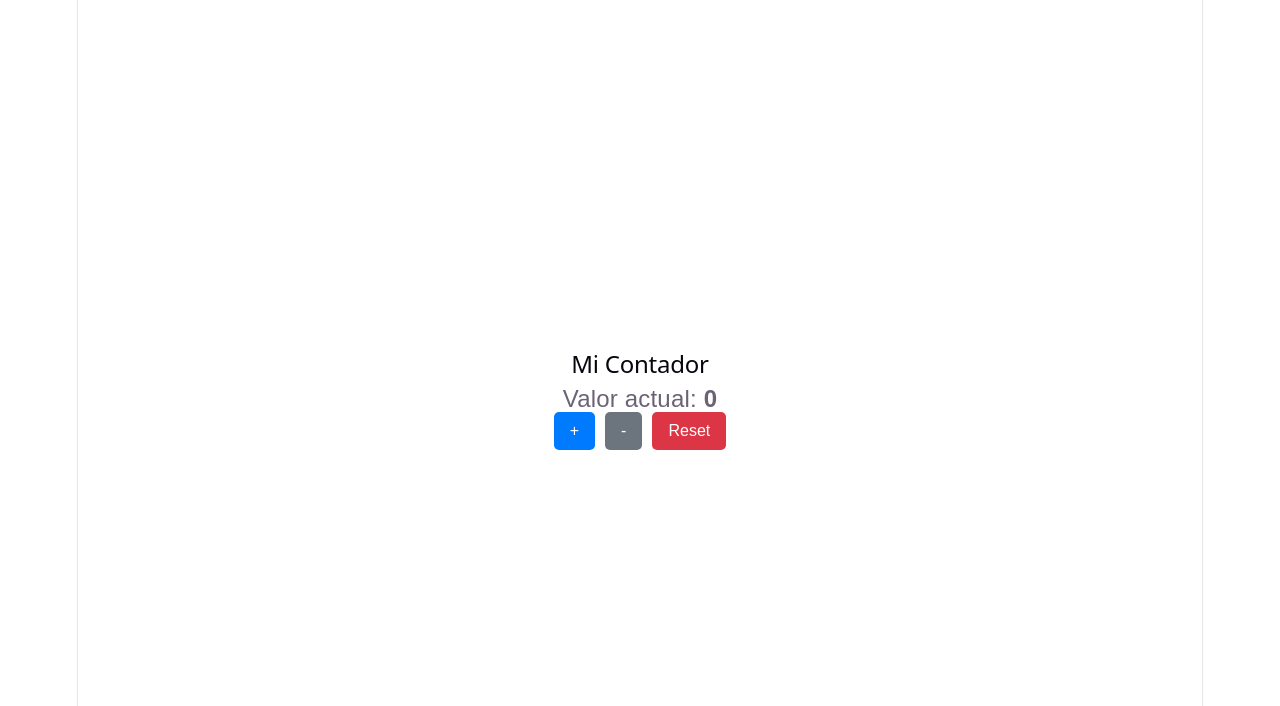
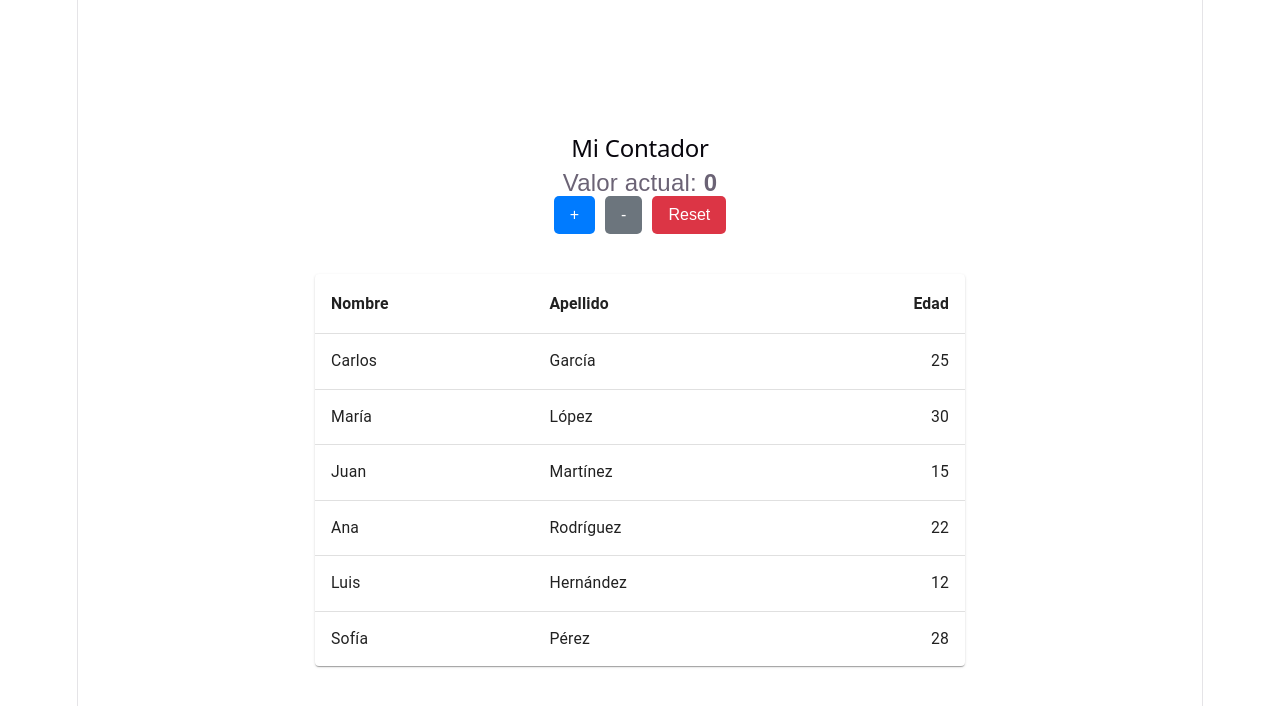
Before and after one commit to Adal-Said-Morales-Chavez/react-github, a React (Vite) app in the folder react/: page / in a window 1280 px wide. Shown: the top 706 px of the page. Built offline with nearby package versions, Linux system fonts and the light colour scheme.

Commit message:
Implemente tabla de personas

```diff
--- a/react/package.json
+++ b/react/package.json
@@ -10,6 +10,9 @@
     "preview": "vite preview"
   },
   "dependencies": {
+    "@emotion/react": "^11.14.0",
+    "@emotion/styled": "^11.14.1",
+    "@mui/material": "^7.3.9",
     "react": "^19.2.4",
     "react-dom": "^19.2.4"
   },
--- a/react/src/App.jsx
+++ b/react/src/App.jsx
@@ -1,11 +1,13 @@
 
 import React from 'react'
 import Contador from './Contador'
+import TablaPersonas from './TablaPersonas'
 
 function App() {
 	return (
-		<div style={{ display: 'flex', justifyContent: 'center', alignItems: 'center', minHeight: '100vh' }}>
+		<div style={{ display: 'flex', flexDirection: 'column', justifyContent: 'center', alignItems: 'center', minHeight: '100vh' }}>
 			<Contador />
+			<TablaPersonas />
 		</div>
 	)
 }
--- /dev/null
+++ b/react/src/TablaPersonas.jsx
@@ -0,0 +1,50 @@
+import React from 'react';
+import Table from '@mui/material/Table';
+import TableBody from '@mui/material/TableBody';
+import TableCell from '@mui/material/TableCell';
+import TableContainer from '@mui/material/TableContainer';
+import TableHead from '@mui/material/TableHead';
+import TableRow from '@mui/material/TableRow';
+import Paper from '@mui/material/Paper';
+
+// Arreglo con más de 5 elementos (6 personas), 2 son menores de edad (<=17)
+const personas = [
+  { nombre: 'Carlos', apellido: 'García', edad: 25 },
+  { nombre: 'María', apellido: 'López', edad: 30 },
+  { nombre: 'Juan', apellido: 'Martínez', edad: 15 },   // Menor de edad
+  { nombre: 'Ana', apellido: 'Rodríguez', edad: 22 },
+  { nombre: 'Luis', apellido: 'Hernández', edad: 12 },   // Menor de edad
+  { nombre: 'Sofía', apellido: 'Pérez', edad: 28 },
+];
+
+function TablaPersonas() {
+  return (
+    <TableContainer component={Paper} sx={{ maxWidth: 650, margin: '20px auto' }}>
+      <Table aria-label="tabla de personas">
+        <TableHead>
+          <TableRow>
+            <TableCell><strong>Nombre</strong></TableCell>
+            <TableCell><strong>Apellido</strong></TableCell>
+            <TableCell align="right"><strong>Edad</strong></TableCell>
+          </TableRow>
+        </TableHead>
+        <TableBody>
+          {personas.map((persona, index) => (
+            <TableRow
+              key={index}
+              sx={{ '&:last-child td, &:last-child th': { border: 0 } }}
+            >
+              <TableCell component="th" scope="row">
+                {persona.nombre}
+              </TableCell>
+              <TableCell>{persona.apellido}</TableCell>
+              <TableCell align="right">{persona.edad}</TableCell>
+            </TableRow>
+          ))}
+        </TableBody>
+      </Table>
+    </TableContainer>
+  );
+}
+
+export default TablaPersonas;
```
Also changed, not shown: react/src/Contador.jsx (indentation only), 1 other file (tests, documents, lock files or other folders).
